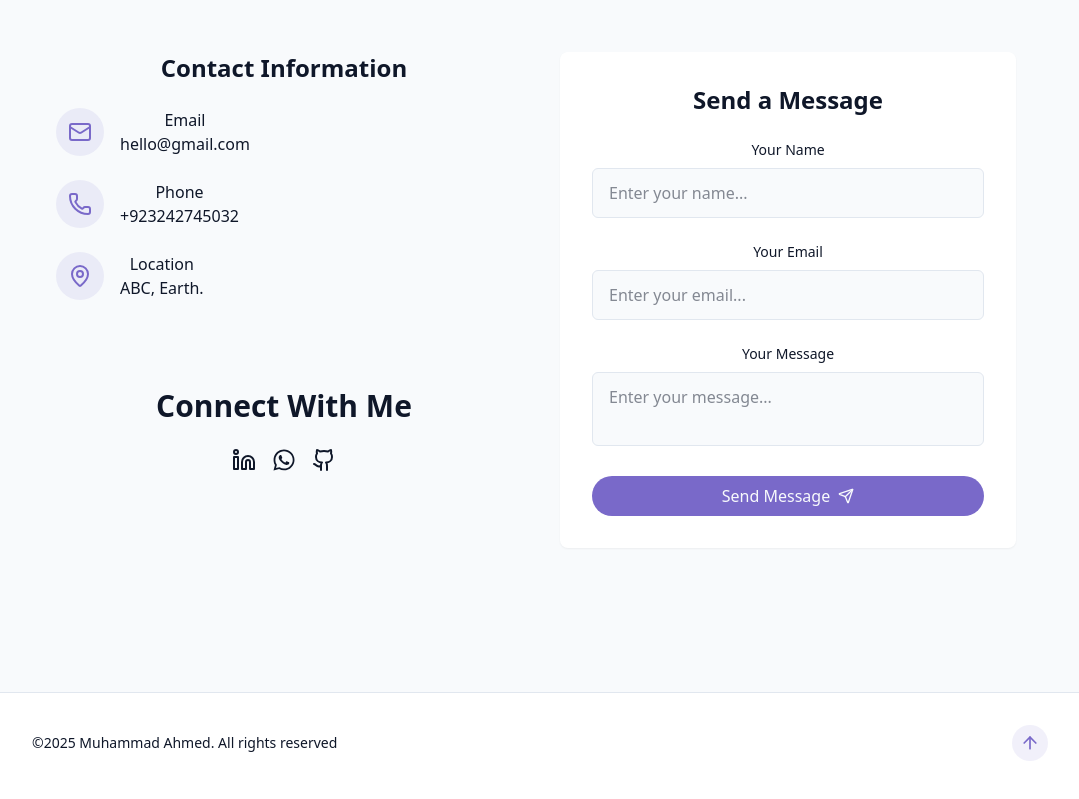
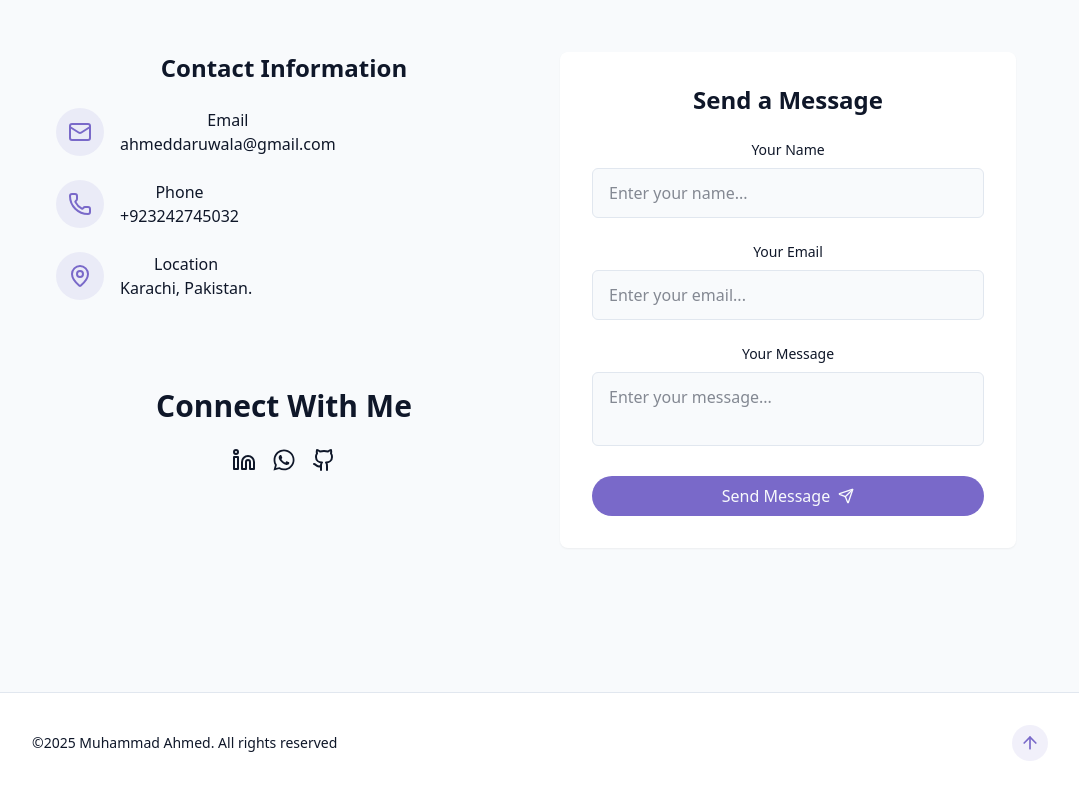
Before and after one commit to ahmeddaruwala/potfolio1, a React (Vite) app: page / in a window 1280 px wide. Shown: the part 3308-4107 px from the top of the page, without its empty margins (104-1183 px from the left). Built offline with nearby package versions, Linux system fonts and the light colour scheme.

Commit message:
portfolio

```diff
--- a/src/components/Contact.jsx
+++ b/src/components/Contact.jsx
@@ -50,7 +50,7 @@ export const Contact = () => {
                     href="mailto:hello@gmail.com"
                     className="text-muted-foreground hover:text-primary transition-colors"
                   >
-                    hello@gmail.com
+                    ahmeddaruwala@gmail.com
                   </a>
                 </div>
               </div>
@@ -77,7 +77,7 @@ export const Contact = () => {
                 <div>
                   <h4 className="font-medium">Location</h4>
                   <a className="text-muted-foreground hover:text-primary transition-colors">
-                    ABC, Earth.
+                    Karachi, Pakistan.
                   </a>
                 </div>
               </div>
```
